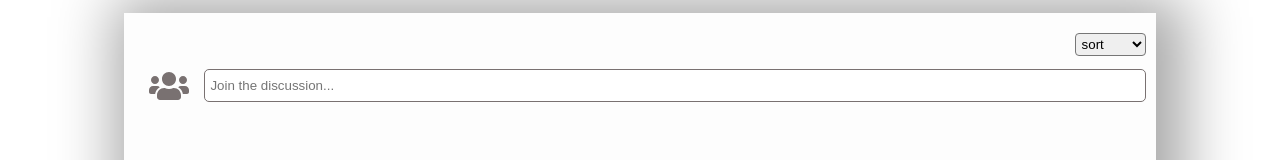
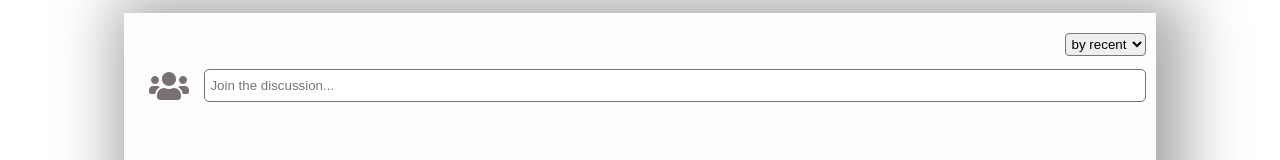
Before and after one commit to Shivashankar-741/comment-widget, a React (Create React App) app: page / in a window 1280 px wide. Shown: the top 160 px of the page. Built offline with nearby package versions, Linux system fonts and the light colour scheme; the HTML template or start-up script is replaced by a standard one.

Commit message:
recent changes in sort handler

```diff
--- a/src/components/dropdown/dropdown.component.tsx
+++ b/src/components/dropdown/dropdown.component.tsx
@@ -8,9 +8,8 @@ export const Dropdown = ({ users, setUsers }: IDropDown) => {
         onChange={(e) => handler.selectHandler(e, users, setUsers)}
         className="dropdown__select"
       >
-        <option value="head">sort</option>
-        <option value="date">by date</option>
-        <option value="like">by likes</option>
+        <option value="date">by recent</option>
+        <option value="like">by like</option>
       </select>
     </div>
   );
--- a/src/handlers/handlers.ts
+++ b/src/handlers/handlers.ts
@@ -128,7 +128,7 @@ export const deleteHandler = (
     });
   }
   child(users);
-  setUsers(users);
+  setUsers([...users]);
 };
 
 export const sortByRecentHandler = (
@@ -136,7 +136,7 @@ export const sortByRecentHandler = (
   setUsers: Dispatch<React.SetStateAction<IUser[]>>
 ) => {
   const sortedComments = users.sort(
-    (a, b) => new Date(a.date).getTime() - new Date(b.date).getTime()
+    (a, b) => new Date(b.date).getTime() - new Date(a.date).getTime()
   );
   console.log(sortedComments);
   setUsers([...sortedComments]);
```
